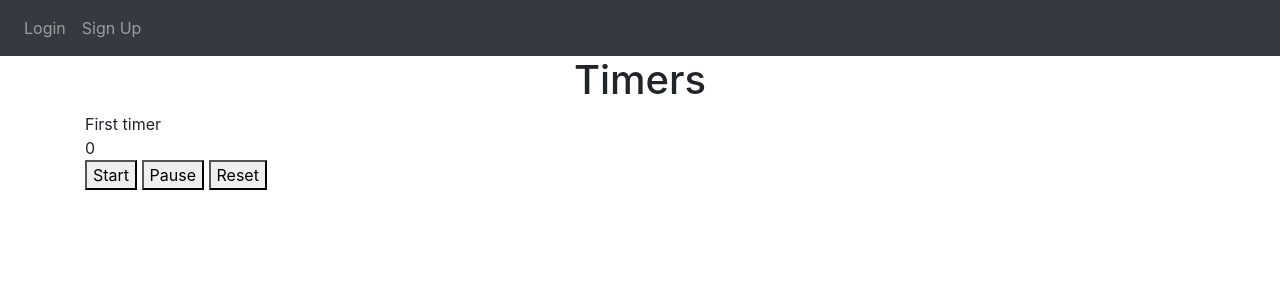
After one commit to IvanTaborkikh/TimerWebSite, a Flask app: page /stopwatches in a window 1280 px wide. The commit adds this page. Shown: the top 300 px of the page. Run offline with Flask 3, Linux system fonts and the light colour scheme; some libraries are stand-ins or nearby versions.

Commit message:
Timer is working with Start, Pause, Reset, but without memory

```diff
--- a/website/__init__.py
+++ b/website/__init__.py
@@ -1,7 +1,8 @@
-from flask import Flask
+from flask import Flask, render_template
 from flask_sqlalchemy import SQLAlchemy
 import os
 from flask_login import LoginManager
+from datetime import datetime, timedelta
 
 
 db = SQLAlchemy()
--- /dev/null
+++ b/website/static/timer.js
@@ -0,0 +1,67 @@
+
+const time = document.getElementById("time");
+const startB = document.getElementById("start")
+const pauseB = document.getElementById("pause")
+const resetB = document.getElementById("reset")
+
+let start;
+let elapsed = 0;
+let running = false;
+
+if (localStorage.getItem("time") == null) {
+    start = Date.now();
+    localStorage.setItem("time", start);
+} else {
+    start = parseInt(localStorage.getItem("time"));
+}
+
+if (localStorage.getItem("elapsed") == null) {
+    elapsed = 0;
+    localStorage.setItem("elapsed", elapsed);
+} else {
+    elapsed = parseInt(localStorage.getItem("elapsed"));
+}
+
+if (localStorage.getItem("running") == null) {
+    running = false;
+    localStorage.setItem("running", running);
+} else {
+    running = parseBool(localStorage.getItem("running"));
+}
+
+function showtime(){
+    if (running == true){
+        elapsed = Date.now() - start;
+    }
+    else {
+        start = Date.now() - elapsed;
+    }
+    time.innerText = Math.round(elapsed / 1000);
+};
+
+function parseBool(val)
+{
+    if (val == "true")
+    {
+        return true;
+    } else
+    {
+        return false
+    }
+}
+
+setInterval(showtime, 1000);
+
+startB.addEventListener("click", function(){
+    running = true;
+});
+
+pauseB.addEventListener("click", function(){
+    running = false;
+});
+
+resetB.addEventListener("click", function(){
+    elapsed = 0;
+    running = false
+    localStorage.setItem("elapsed", elapsed);
+});
--- a/website/templates/base.html
+++ b/website/templates/base.html
@@ -27,6 +27,7 @@
                 <div class="navbar-nav">
                     {% if current_user.is_authenticated %}
                     <a class="nav-item nav-link" id="home" href="/">Home</a>
+                    <a class="nav-item nav-link" id="stopwatches" href="/stopwatches">Stopwatches</a>
                     <a class="nav-item nav-link" id="logout" href="/logout">Logout</a>
                     {% else %}
                     <a class="nav-item nav-link" id="login" href="/login">Login</a>
--- /dev/null
+++ b/website/templates/stopwatches.html
@@ -0,0 +1,15 @@
+{% extends "base.html" %} {% block title %}Home{% endblock %}
+{% block content %}
+
+<h1 align="center">Timers</h1>
+<div>
+    First timer
+    <div id = "time">
+        0.0
+    </div>
+    <button id="start">Start</button>
+    <button id="pause">Pause</button>
+    <button id="reset">Reset</button>
+</div>
+<script src="{{ url_for('static', filename='timer.js') }}"></script>
+{% endblock %}
--- a/website/views.py
+++ b/website/views.py
@@ -2,7 +2,8 @@ from flask import Blueprint, render_template, request, flash, jsonify
 from flask_login import login_required, current_user
 from .models import Note
 from . import db
-import json
+import json, random, os, time, datetime
+from threading import Thread
 
 views = Blueprint('views', __name__)
 
@@ -32,3 +33,9 @@ def delete_note():
             db.session.commit()
 
     return jsonify({})
+
+@views.route('/stopwatches')
+def start_stopwatch():
+
+
+    return render_template("stopwatches.html")
```
Also changed, not shown: website/static/index.js (line endings or trailing spaces).
